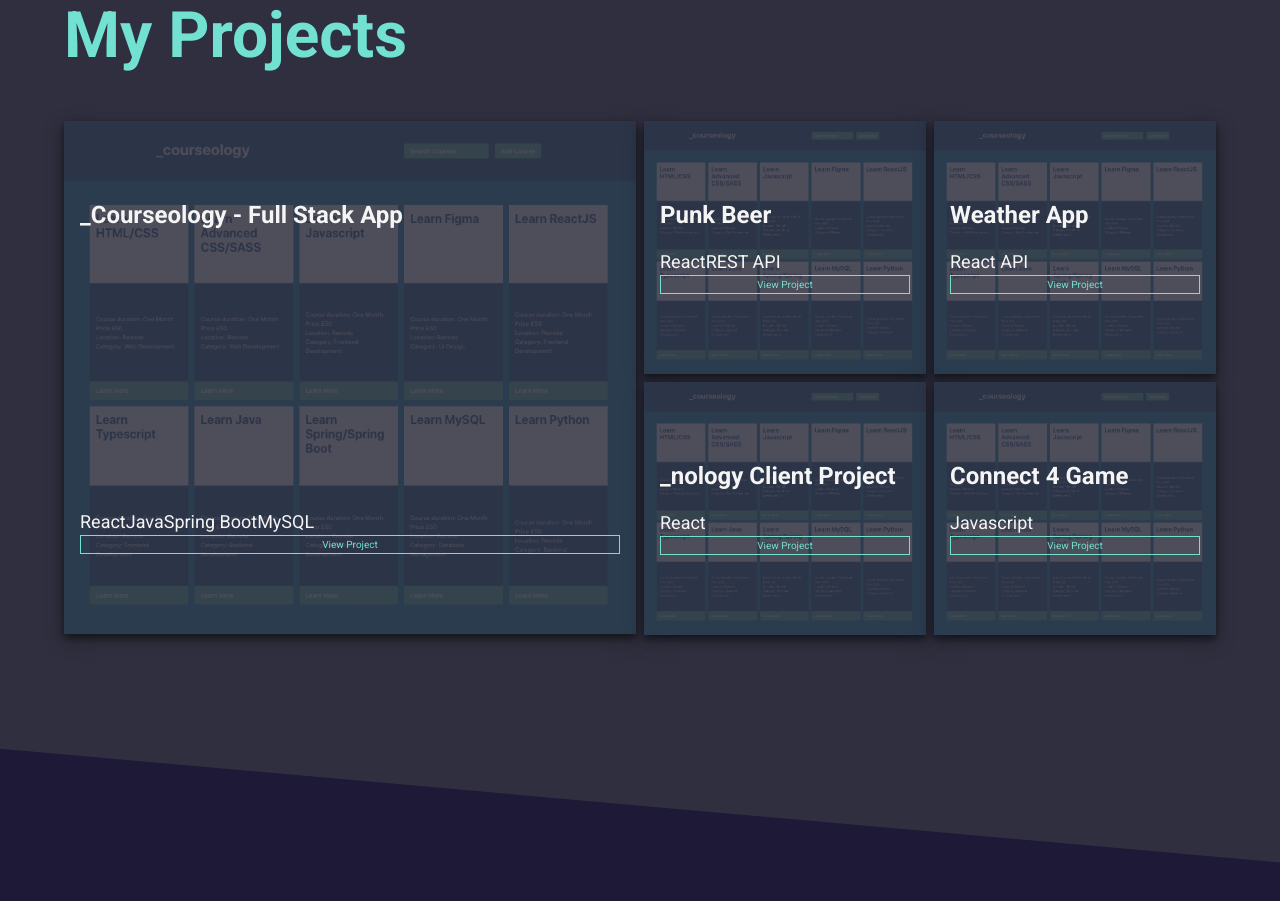
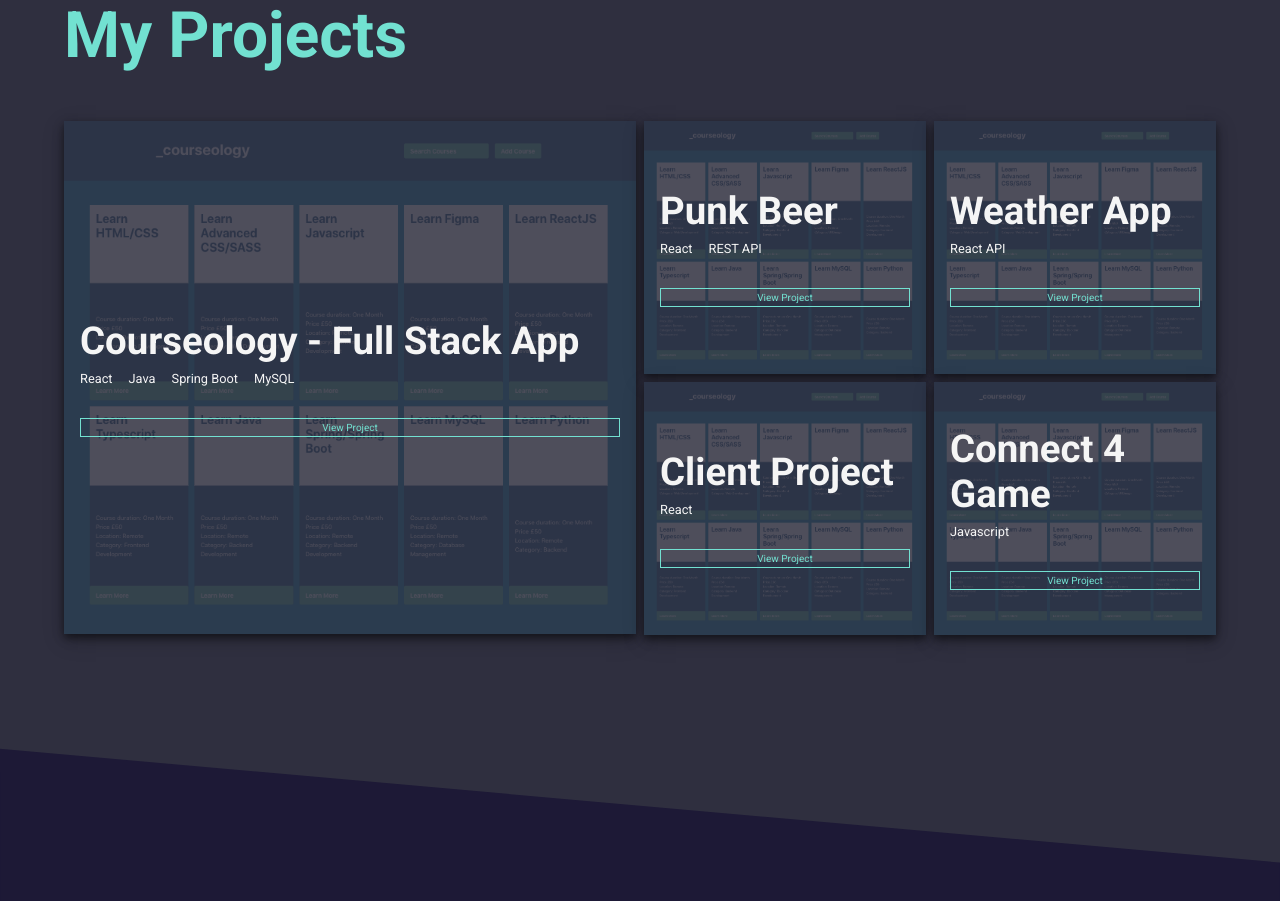
Before and after one commit to walkonmars36/portfolio-react-july-22, a React (Create React App) app: page / in a window 1280 px wide. Shown: the part 1800-2701 px from the top of the page. Built offline with nearby package versions, Linux system fonts and the light colour scheme.

Commit message:
adding thumbnails to data array

```diff
--- a/src/App.jsx
+++ b/src/App.jsx
@@ -12,6 +12,7 @@ import Hamburger from "hamburger-react";
 
 import {Element} from "react-scroll";
 import Overlay from "./components/Overlay/Overlay";
+import {disableBodyScroll, enableBodyScroll} from "body-scroll-lock";
 
 function App() {
   const [showNav, setShowNav] = useState(false);
@@ -25,6 +26,8 @@ function App() {
     setNavOpen(false);
     setShowNav(false);
   };
+
+  navOpen ? disableBodyScroll(document) : enableBodyScroll(document);
 
   return (
     <div className="app">
--- a/src/assets/sass/_mixins.scss
+++ b/src/assets/sass/_mixins.scss
@@ -6,6 +6,12 @@
 
 @mixin container2 {
   padding: 0 10%;
+}
+
+@mixin mq405($width: 405px) {
+  @media (max-width: $width) {
+    @content;
+  }
 }
 
 @mixin mq480($width: 30rem) {
--- a/src/components/Nav/Nav.jsx
+++ b/src/components/Nav/Nav.jsx
@@ -2,13 +2,10 @@ import {useRef} from "react";
 import "./Nav.scss";
 import Scroll from "react-scroll";
 import {CSSTransition} from "react-transition-group";
-import {disableBodyScroll, enableBodyScroll} from "body-scroll-lock";
 
 const Nav = ({handleNavLink, showNav}) => {
   const nodeRef = useRef(null);
   const Link = Scroll.Link;
-
-  showNav ? disableBodyScroll(document) : enableBodyScroll(document);
 
   return (
     <CSSTransition in={showNav} timeout={1000} classNames="open-nav" unmountOnExit nodeRef={nodeRef}>
--- a/src/components/ProjectModal/ProjectModal.scss
+++ b/src/components/ProjectModal/ProjectModal.scss
@@ -12,20 +12,25 @@
   background-color: $color-light-purple;
   border-radius: 2px;
   z-index: 300;
+  overflow: scroll;
 
   & button {
-    position: absolute;
-    right: 1rem;
-    top: 1rem;
+    position: fixed;
+    right: 1.5rem;
+    top: 0.2rem;
     width: 2rem;
     height: 2rem;
     margin: 0 auto;
-    background-color: white;
-    border-radius: 50%;
+    color: $color-white;
+    border: none;
     z-index: 100;
+    font-size: 4rem;
+    cursor: pointer;
 
-    cursor: pointer;
-    border: 1px solid rgba($color-grey-light, 1);
+    &:hover,
+    &:focus {
+      color: $color-green;
+    }
   }
 
   &__content {
@@ -34,21 +39,25 @@
     padding: 1rem;
   }
 
-  &__top-section {
-    position: relative;
-    overflow: hidden;
-    height: 30vh;
-    background-color: $color-dark-purple;
+  &__title {
+    margin-top: 1em;
+  }
 
-    &-title {
-      position: absolute;
-      text-align: center;
-      bottom: 25%;
-      left: 0;
-      right: 0;
-      padding: 1em;
-      background-color: $color-light-purple;
-    }
+  &__short-desc {
+    margin-top: 1em;
+    color: $color-green;
+  }
+
+  &__info {
+    display: flex;
+    flex-direction: row;
+    justify-content: space-between;
+    margin-top: 3rem;
+  }
+
+  &__thumbnail {
+    float: right;
+    width: 30%;
   }
 }
 
--- a/src/components/Projects/Projects.jsx
+++ b/src/components/Projects/Projects.jsx
@@ -2,7 +2,7 @@ import {React, useState} from "react";
 import "./Projects.scss";
 import ProjectModal from "../ProjectModal/ProjectModal";
 
-const Projects = ({id, title, shortDesc, longDesc, image, link, stack}) => {
+const Projects = ({id, title, shortDesc, longDesc, image, thumbnail, link, stack}) => {
   const [showModal, setShowModal] = useState(false);
 
   const openModal = () => {
@@ -13,26 +13,29 @@ const Projects = ({id, title, shortDesc, longDesc, image, link, stack}) => {
   };
 
   return (
-    <>
-      <div className="projects" id={id}>
+    <div className="projects">
       <div className="projects-item">
         <img src={image} alt={shortDesc} />
 
         <div className="projects-item__content">
-            <h3 className="projects-item__title">{title}</h3>
+          <h4 className="projects-item__title">{title}</h4>
 
-            <p className="projects-item__desc">{stack}</p>
-            {/* {!showModal && ( */}
+          <div className="projects-item__content-stack">
+            {stack.map((item, index) => (
+              <span key={index}>{item}</span>
+            ))}
+          </div>
+
           <button className="projects-item__btn" onClick={openModal}>
             View Project
           </button>
-            {/* )} */}
 
           <ProjectModal
             // prettier-ignore
             closeModal={closeModal}
             showModal={showModal}
             image={image}
+            thumbnail={thumbnail}
             title={title}
             longDesc={longDesc}
             link={link}
@@ -42,7 +45,6 @@ const Projects = ({id, title, shortDesc, longDesc, image, link, stack}) => {
         </div>
       </div>
     </div>
-    </>
   );
 };
 
--- a/src/components/Projects/Projects.scss
+++ b/src/components/Projects/Projects.scss
@@ -20,19 +20,28 @@
       display: flex;
       flex-direction: column;
       justify-content: center;
-      padding: 5rem 1rem;
-      transition: top ease-in-out 500ms;
+      padding: 0 1em;
+
+      @include mq405 {
+        padding: 0 0.8em;
+      }
+
+      &-stack {
+        display: flex;
+        flex-direction: row;
+        column-gap: 1rem;
+        font-size: 0.8rem;
+        margin-top: 0.5rem;
+      }
     }
 
     &__title {
-      margin-bottom: auto;
       color: $color-grey-light;
-      font-size: 1.5rem;
+
+      @include mq405 {
+        font-size: 1.2rem;
+      }
     }
-
-    // &__desc {
-    //   // padding-bottom: 2rem;
-    // }
 
     &__btn {
       border: 0.0625rem solid $color-green;
@@ -40,6 +49,11 @@
       font-size: 0.625rem;
       padding: 0.3em 0;
       cursor: pointer;
+      margin-top: 2rem;
+
+      @include mq405 {
+        margin-top: 1rem;
+      }
 
       &:hover,
       &:focus {
@@ -49,145 +63,3 @@
     }
   }
 }
-
-//
-
-//   a {
-//     font-weight: bold;
-//     cursor: pointer;
-//     color: $color-grey-light;
-//     align-self: flex-start;
-//     font-size: 0.875rem;
-//     border-bottom: 2px solid transparent;
-//     &:hover {
-//       border-bottom: 2px solid $color-grey-light;
-//     }
-//   }
-// }
-
-// .projects-modal {
-//   position: fixed;
-//   z-index: 12;
-//   top: 2rem;
-//   bottom: 2rem;
-//   left: 2rem;
-//   right: 2rem;
-//   background-color: $color-white;
-//   box-shadow: 0 0 0 5rem rgba($color-black, 0.9);
-//   overflow-y: scroll;
-//   overflow-x: hidden;
-//   display: none;
-//   padding-bottom: 2rem;
-
-//   &.is-open {
-//     display: block;
-//   }
-
-//   &__header:nth-of-type(1) {
-//     background-color: rgba($color-blue, 0.5);
-//     background-size: cover;
-//     background-position: center;
-//     text-align: left;
-//     padding: 5rem 0;
-//     margin-bottom: 2rem;
-//   }
-
-//   &__title-box {
-//     background-color: rgba($color-light-purple, 0.85);
-//     padding: 5% 5%;
-//     width: 70%;
-
-//     @include mq {
-//       margin: 0 auto;
-//     }
-//   }
-
-//   a {
-//     color: rgba($color-light-purple, 0.9);
-//     font-size: 1rem;
-//     @include mq {
-//       font-size: 1.125rem;
-//     }
-//     &:hover {
-//       color: $color-dark-purple;
-//       border-bottom: 2px solid $color-dark-purple;
-//     }
-//   }
-
-//   h4 {
-//     text-align: center;
-//     margin: 2em 0 1em;
-//   }
-
-//   &__img {
-//     background-color: rgba($color-light-purple, 0.1);
-//     padding: 1.5em;
-//     margin: 0.5em;
-//   }
-
-//   &__title {
-//     color: $color-grey-light;
-//     display: inline-block;
-//     font-size: 2.25rem;
-
-//     @include mq {
-//       font-size: 4rem;
-//     }
-
-//     &::after {
-//       display: block;
-//       content: "";
-//       height: 1px;
-//       margin: 0.5rem 0;
-//       background-color: rgba($color-grey-light, 0.75);
-//       width: 100%;
-
-//       @include mq {
-//         background-color: rgba($color-grey-light, 1);
-//       }
-//     }
-//   }
-
-//   &__subtitle {
-//     color: $color-grey-light;
-//     font-size: 1.5rem;
-
-//     @include mq {
-//       font-size: 2.25rem;
-//     }
-//   }
-
-//   &__content {
-//     text-align: left;
-//     margin: 0 auto;
-//     width: 90%;
-//     padding: 2em 0;
-//   }
-
-//   @include mq {
-//     p {
-//       text-align: center;
-//     }
-//   }
-
-//   &__full-width img {
-//     width: 100vw;
-//     max-width: initial;
-//     margin: 2rem calc(50% - 50vw);
-//     height: 20vw;
-//     object-fit: cover;
-//   }
-// }
-
-// @include mq {
-//   .projects-modal__images {
-//     display: grid;
-//     grid-template-columns: 1fr 1fr;
-//     margin-top: 2em;
-//     //margin: 0 0 1rem 1rem;
-//   }
-// }
-
-// .projects-modal.is-open {
-//   display: block;
-// }
--- a/src/containers/ProjectsList/ProjectsList.jsx
+++ b/src/containers/ProjectsList/ProjectsList.jsx
@@ -19,6 +19,7 @@ const ProjectsList = ({projectsArray}) => {
                 shortDesc={project.strShortDesc}
                 longDesc={project.strLongDesc}
                 image={project.strImage}
+                thumbnail={project.strThumbnail}
                 link={project.strLink}
                 stack={project.strStack}
                 />
--- a/src/data/projectsArray.js
+++ b/src/data/projectsArray.js
@@ -1,11 +1,12 @@
 const projectsArray = [
   {
     id: 0,
-    strTitle: "_Courseology - Full Stack App",
-    strShortDesc: "Final Project - Technology Consultancy 12 week programme at _Nology.io.",
-    strLongDesc: "The task was to build a full stack app using the following software.",
+    strTitle: "Courseology - Full Stack App",
+    strShortDesc: "Final Project - 12 week bootcamp at _Nology.io. May - July 2022.",
+    strLongDesc: "The task was to build a full stack app using a React front-end, Java/Spring Boot backend and a local MySQL database.",
     strLink: "github.com",
     strImage: require("../assets/images/courseology.png"),
+    strThumbnail: require("../assets/images/courseology-thumb.png"),
     strType: "Nology Project",
     strStack: ["React", "Java", "Spring Boot", "MySQL"],
     strStatus: "in progress",
@@ -18,6 +19,7 @@ const projectsArray = [
     strLongDesc: "Project 2 long description",
     strLink: "github.com",
     strImage: require("../assets/images/courseology.png"),
+    strThumbnail: require("../assets/images/punk-thumbnail.png"),
     strType: "Nology Project",
     strStack: ["React", "REST API"],
     strStatus: "in progress",
@@ -31,19 +33,19 @@ const projectsArray = [
     strLink: "github.com",
     strImage: require("../assets/images/courseology.png"),
     strType: "Nology post course project",
-    strStack: "React API",
+    strStack: ["React API"],
     strStatus: "in progress",
     strDate: "2020-01-01",
   },
   {
     id: 3,
-    strTitle: "_nology Client Project",
+    strTitle: "Client Project",
     strShortDesc: "Project 4 short description",
     strLongDesc: "Project 4 long description",
     strImage: require("../assets/images/courseology.png"),
     strLink: "github.com",
     strType: "Nology Client Project",
-    strStack: "React",
+    strStack: ["React"],
     strStatus: "in progress",
     strDate: "2020-01-01",
   },
@@ -55,7 +57,7 @@ const projectsArray = [
     strImage: require("../assets/images/courseology.png"),
     strLink: "github.com",
     strType: "Nology project",
-    strStack: "Javascript",
+    strStack: ["Javascript"],
     strStatus: "in progress",
     strDate: "2020-01-01",
   },
```
Also changed, not shown: src/components/ProjectModal/ProjectModal.jsx (+15 -14 lines), src/assets/images/courseology-thumb.png (added), src/assets/images/punk-thumbnail.png (added). Lines whose indentation alone changed are shown as unchanged.
